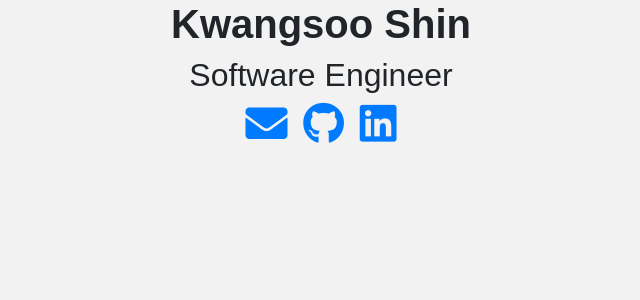
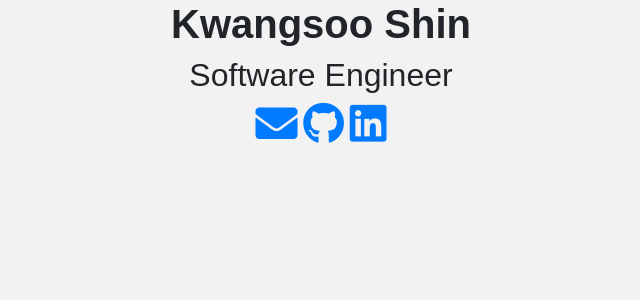
Before and after one commit to kwangsooshin/kwangsooshin.github.io, a Jekyll site: the page built from index.html, in a window 1280 px wide. Shown: the top 300 px of the page, without its empty margins (319-959 px from the left). Built offline with Jekyll 4.4.1, drawn with Linux system fonts in a browser that asks for light colours; nearby versions of some CDN libraries; some web fonts are replaced.

Commit message:
Update main.css

```diff
--- a/static/css/main.css
+++ b/static/css/main.css
@@ -13,5 +13,5 @@ body {
   }
 
 .social{
-    word-spacing: 10px;
+    word-spacing: 5%;
 }
```
